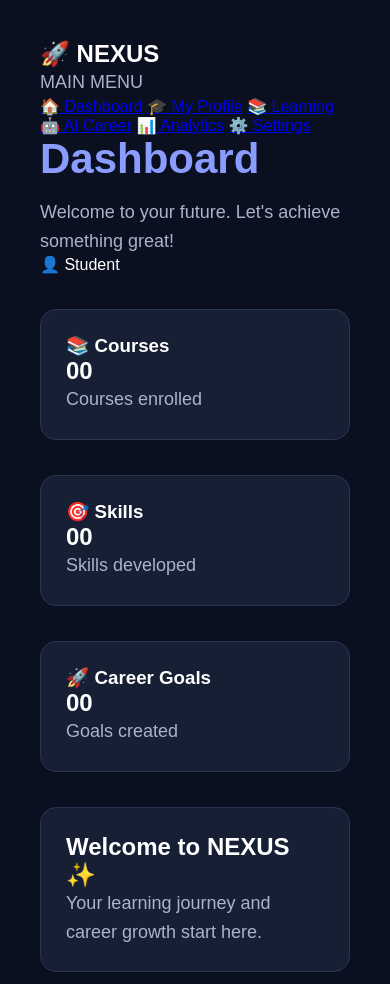
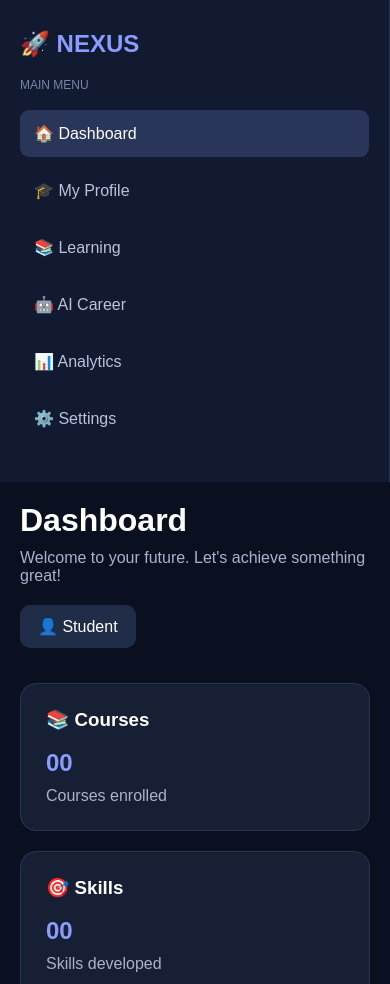
Before and after one commit to amanmaddheshiya881-byte/NEXUS-AI-Student-Career-Ecosystem, a plain HTML site: page index.html in a window 390 px wide. Shown: the top 984 px of the page. Drawn offline with Linux system fonts and the light colour scheme.

Commit message:
feat: build premium NEXUS student dashboard
Build the first NEXUS dashboard interface with a modern sidebar navigation, student overview cards, welcome section, and responsive layout for mobile and desktop devices.

```diff
--- a/style.css
+++ b/style.css
@@ -6,34 +6,123 @@
 }
 
 body {
-    font-family: Arial, sans-serif;
     background: #0b1020;
     color: #ffffff;
+    font-family: Arial, sans-serif;
+}
+
+.container {
+    display: flex;
     min-height: 100vh;
+}
+
+.sidebar {
+    width: 250px;
+    background: #111a30;
+    padding: 30px 20px;
+    border-right: 1px solid #263451;
+}
+
+.sidebar h2 {
+    color: #8b9cff;
+    margin-bottom: 45px;
+}
+
+.menu-title {
+    color: #7886a5;
+    font-size: 12px;
+    margin-bottom: 18px;
+}
+
+.sidebar a {
+    display: block;
+    color: #b9c3dc;
+    text-decoration: none;
+    padding: 14px;
+    border-radius: 9px;
+    margin-bottom: 10px;
+}
+
+.sidebar a:hover,
+.sidebar a.active {
+    background: #29365a;
+    color: #ffffff;
+}
+
+.main-content {
+    flex: 1;
     padding: 40px;
 }
 
-.container {
-    max-width: 1100px;
-    margin: auto;
+header {
+    display: flex;
+    justify-content: space-between;
+    align-items: center;
+    margin-bottom: 35px;
+    gap: 20px;
 }
 
-h1 {
-    font-size: 42px;
-    color: #8b9cff;
-    margin-bottom: 15px;
+header p, .card p {
+    color: #aab3cc;
+    margin-top: 10px;
 }
 
-p {
-    color: #aab3cc;
-    font-size: 18px;
-    line-height: 1.6;
+header h1 {
+    font-size: 32px;
+}
+
+.profile {
+    background: #202d49;
+    padding: 12px 18px;
+    border-radius: 10px;
+}
+
+.cards {
+    display: grid;
+    grid-template-columns: repeat(3, 1fr);
+    gap: 20px;
 }
 
 .card {
-    margin-top: 35px;
-    padding: 25px;
     background: #171f35;
     border: 1px solid #293653;
     border-radius: 16px;
+    padding: 25px;
 }
+
+.card h2 {
+    color: #8b9cff;
+    margin-top: 18px;
+}
+
+.welcome {
+    margin-top: 25px;
+    padding: 35px;
+}
+
+@media (max-width: 800px) {
+    .container {
+        flex-direction: column;
+    }
+
+    .sidebar {
+        width: 100%;
+    }
+
+    .sidebar h2 {
+        margin-bottom: 20px;
+    }
+
+    .cards {
+        grid-template-columns: 1fr;
+    }
+
+    .main-content {
+        padding: 20px;
+    }
+
+    header {
+        align-items: flex-start;
+        flex-direction: column;
+    }
+}
```
